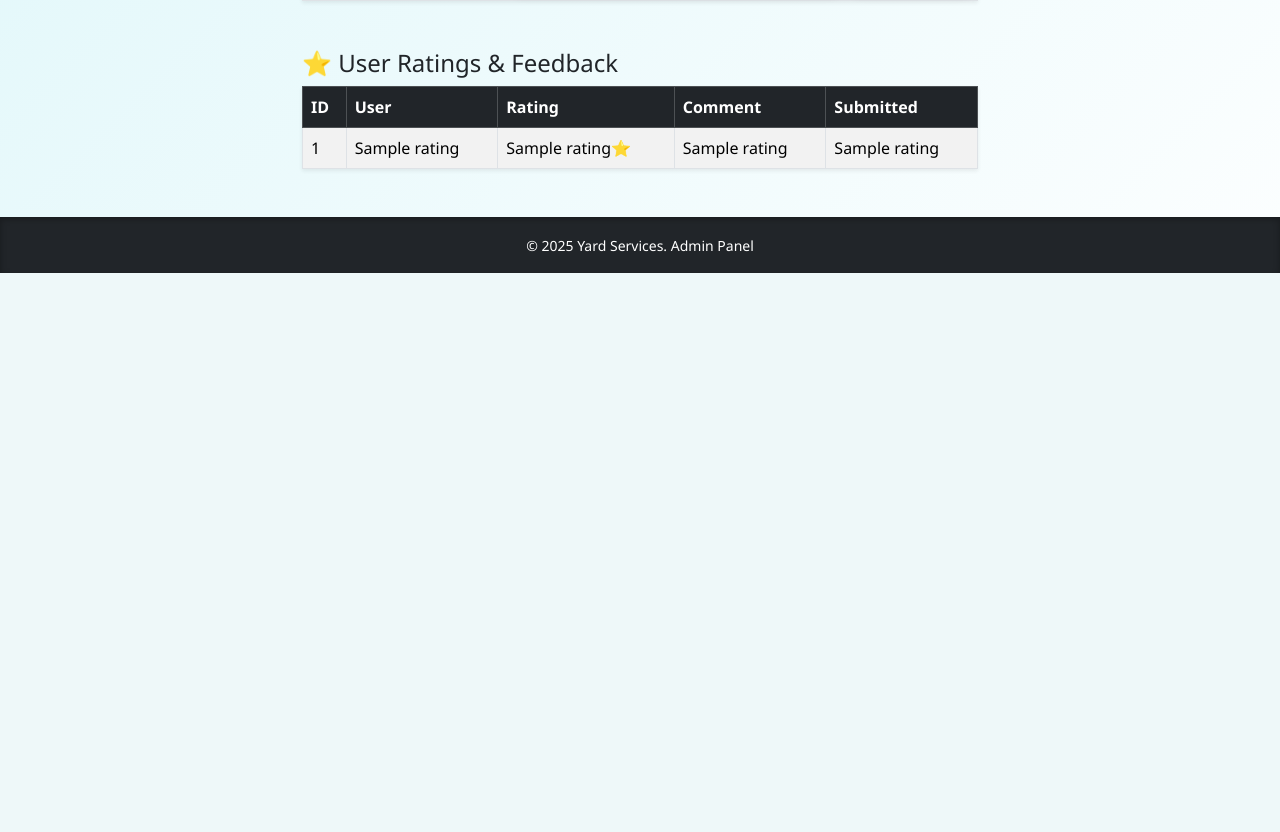
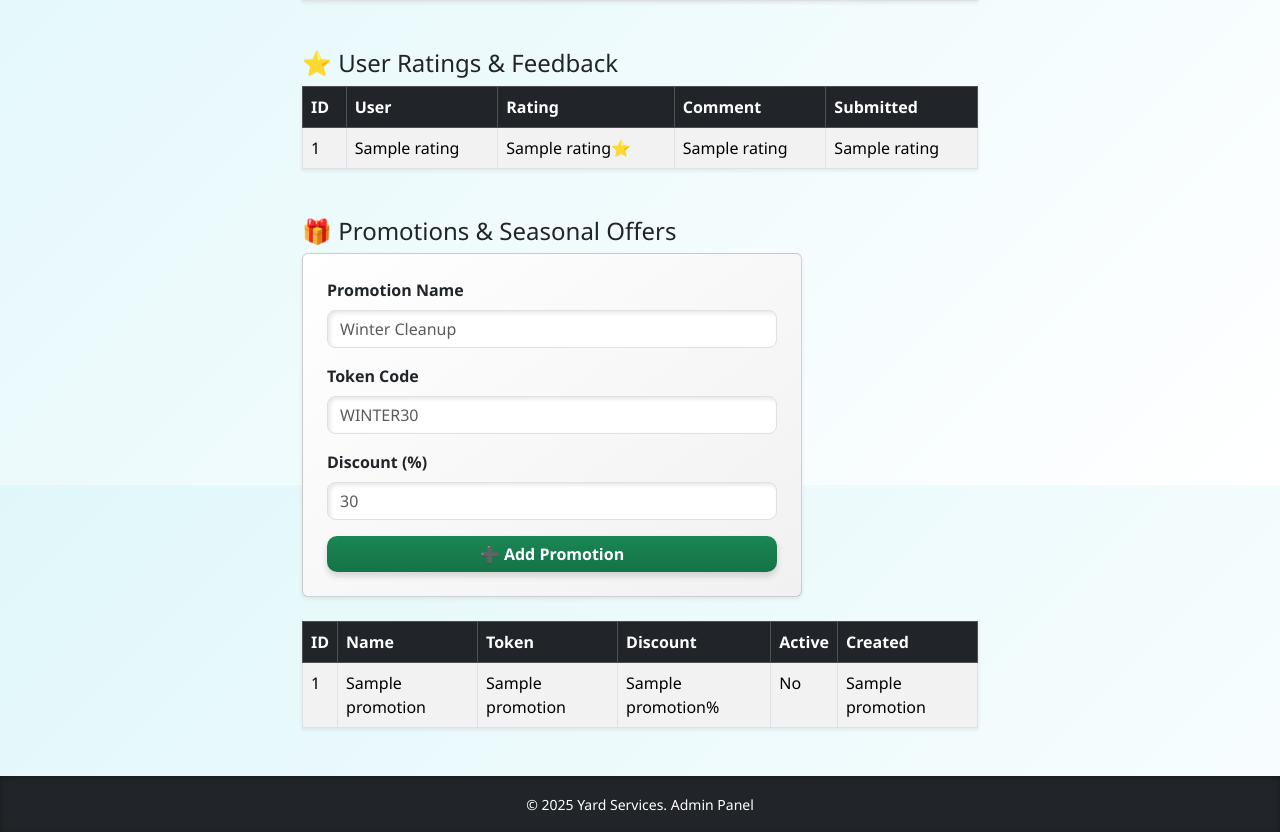
Before and after one commit to Mr-A-Hacker/Yard-services, a Flask app: template templates/admin_dashboard.html in a window 1280 px wide; the page is wider, and only the part inside the window is pictured. Shown: the part 1115-1947 px from the top of that part. Before the commit the page ends 1388 px from the top of that part, so only its background shows below. Run offline with Flask 3, Linux system fonts and the light colour scheme; the template is opened without the code that fills it: most values are stand-ins (such as "Sample title", 1, 10 or a date in 2020).

Commit message:
Update admin_dashboard.html

```diff
--- a/templates/admin_dashboard.html
+++ b/templates/admin_dashboard.html
@@ -161,8 +161,53 @@
         {% endfor %}
       </tbody>
     </table>
+
+    <!-- Promotions Management -->
+    <h4 class="mt-5">🎁 Promotions & Seasonal Offers</h4>
+    <form method="POST" action="{{ url_for('add_promotion') }}" class="card p-4 shadow-sm mb-4" style="max-width: 500px;">
+      <div class="mb-3">
+        <label for="promo_name" class="form-label">Promotion Name</label>
+        <input type="text" id="promo_name" name="name" placeholder="Winter Cleanup" class="form-control" required>
+      </div>
+      <div class="mb-3">
+        <label for="promo_token" class="form-label">Token Code</label>
+        <input type="text" id="promo_token" name="token" placeholder="WINTER30" class="form-control" required>
+      </div>
+      <div class="mb-3">
+        <label for="promo_discount" class="form-label">Discount (%)</label>
+        <input type="number" id="promo_discount" name="discount" placeholder="30" class="form-control" required>
+      </div>
+      <button type="submit" class="btn btn-success w-100">➕ Add Promotion</button>
+    </form>
+
+    <table class="table table-striped table-bordered shadow-sm">
+      <thead class="table-dark">
+        <tr>
+          <th>ID</th>
+          <th>Name</th>
+          <th>Token</th>
+          <th>Discount</th>
+          <th>Active</th>
+          <th>Created</th>
+        </tr>
+      </thead>
+      <tbody>
+        {% for p in promotions %}
+        <tr>
+          <td>{{ p[0] }}</td>
+          <td>{{ p[1] }}</td>
+          <td>{{ p[2] }}</td>
+          <td>{{ p[3] }}%</td>
+          <td>{{ 'Yes' if p[4] else 'No' }}</td>
+          <td>{{ p[5] }}</td>
+        </tr>
+        {% endfor %}
+      </tbody>
+    </table>
+
   </div>
 
+  <!-- Footer -->
   <!-- Footer -->
   <footer class="bg-dark text-white text-center py-3 mt-5">
     <small>© 2025 Yard Services. Admin Panel</small>
```
